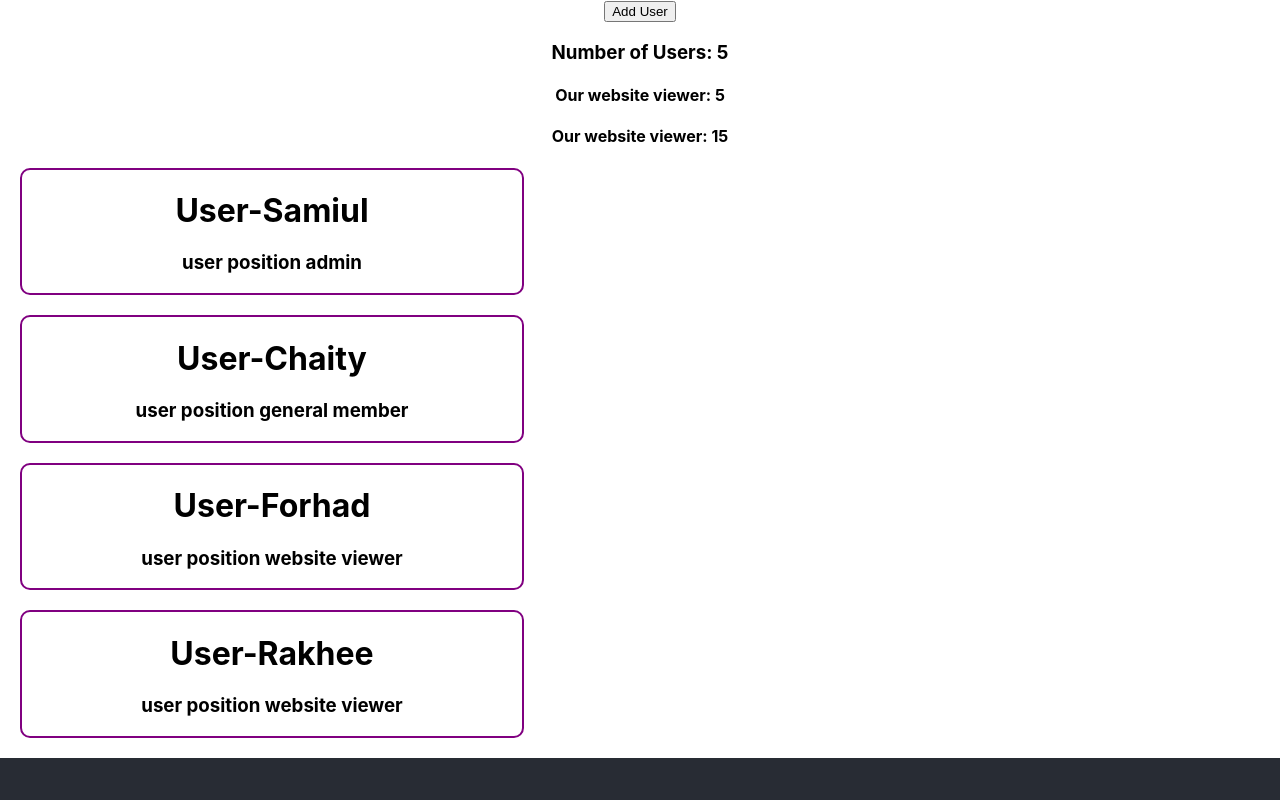
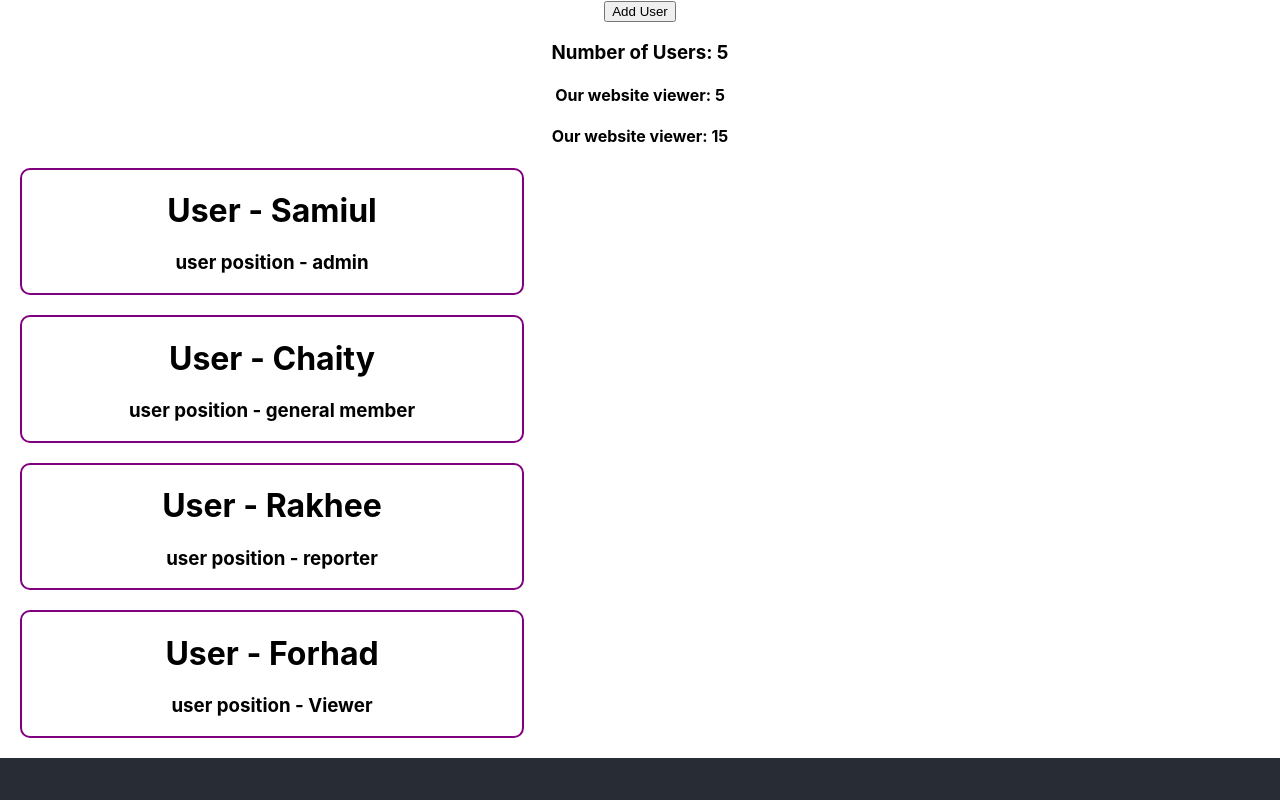
Before and after one commit to samiul-sheikh/react-recap-concepts, a React (Create React App) app: page / in a window 1280 px wide. Shown: the top 800 px of the page. Built offline with nearby package versions, Linux system fonts and the light colour scheme.

Commit message:
Render multiple component from an array recap

```diff
--- a/src/App.js
+++ b/src/App.js
@@ -3,15 +3,27 @@ import './App.css';
 import { useState } from 'react';
 
 function App() {
-    const employees = ['Samiul', 'Chaity', 'Titul']
+    // const employees = ['Samiul', 'Chaity', 'Titul', 'Pollob']
+    const employees = [{ name: 'Samiul', role: 'admin' }, { name: 'Chaity', role: 'general member' }, { name: 'Rakhee', role: 'reporter' }, { name: 'Forhad', role: '' }]
     return (
         <div className="App">
             <UserCounter></UserCounter>
+            {/* access first component dynamically */}
+            {
+                // employees.map(emp => <li>{emp}</li>)
+                // access static
+                // employees.map(emp => <Employee name="Sami"></Employee>)
+                // access dynamic array
+                // employees.map(emp => <Employee name={emp}></Employee>)
+                // access dynamic object
+                employees.map(emp => <Employee name={emp.name} role={emp.role}></Employee>)
+            }
+
             {/* using first component */}
-            <Employee name={employees[0]} role="admin"></Employee>
+            {/* <Employee name={employees[0]} role="admin"></Employee>
             <Employee name={employees[1]} role="general member"></Employee>
             <Employee name="Forhad"></Employee>
-            <Employee name="Rakhee"></Employee>
+            <Employee name="Rakhee"></Employee> */}
             <header className="App-header">
                 <img src={logo} className="App-logo" alt="logo" />
             </header>
@@ -53,8 +65,8 @@ function Employee(props) {
     }
     return (
         <div style={employeeStyle}>
-            <h1>User-{props.name}</h1>
-            <h3>user position {props.role || "website viewer"}</h3>
+            <h1>User - {props.name}</h1>
+            <h3>user position - {props.role || "Viewer"}</h3>
         </div>
     )
 }
```
